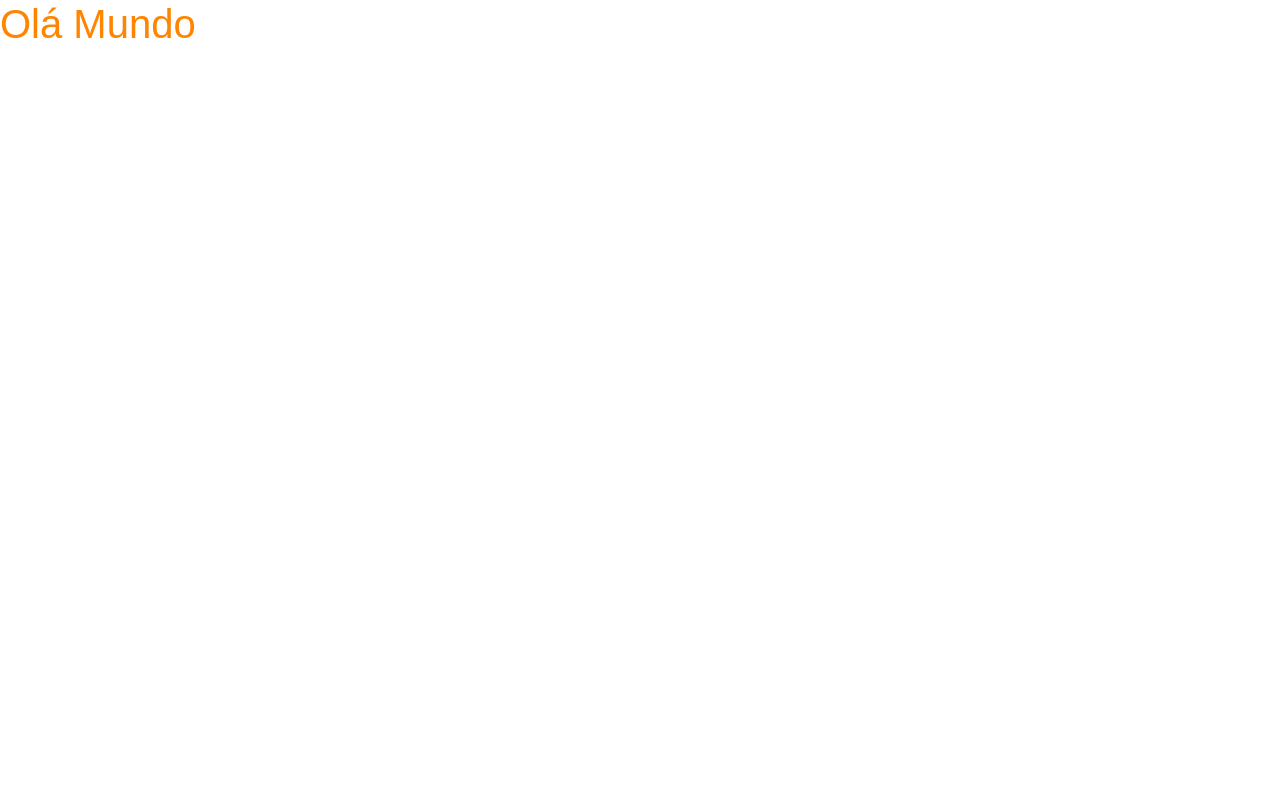
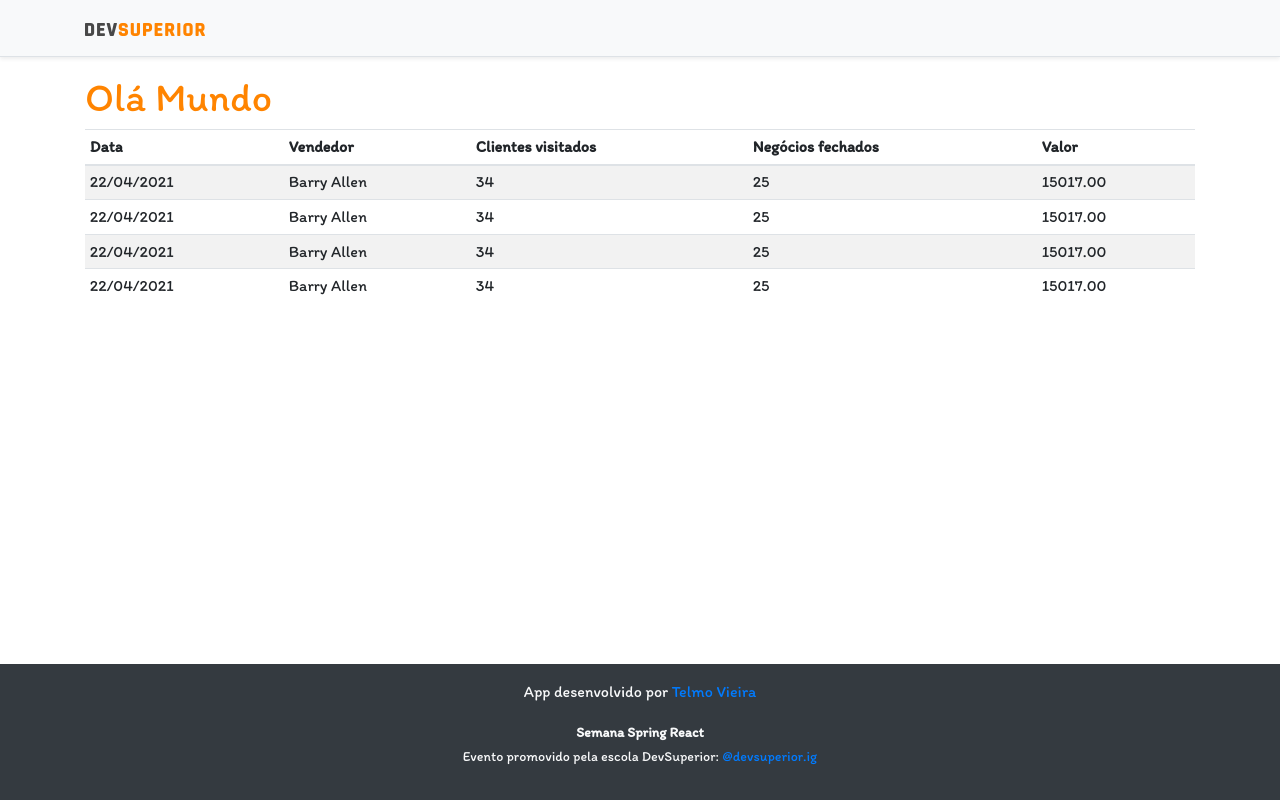
Before and after one commit to telmoVieira/projecto-sds3, a React (Create React App) app in the folder frontend/: page / in a window 1280 px wide. Built offline with nearby package versions, Linux system fonts and the light colour scheme.

Commit message:
Basic static components

```diff
--- a/frontend/src/App.tsx
+++ b/frontend/src/App.tsx
@@ -1,8 +1,19 @@
+import NavBar from "components/Navbar";
+import Footer from "components/Footer";
+import DataTable from "components/DataTable";
+
 function App() {
   return (
-    <div>
-      <h1 className="text-primary">Olá Mundo</h1>
-    </div>
+    <>
+      <NavBar />
+      <div className="container">
+        <h1 className="text-primary">Olá Mundo</h1>
+        <DataTable />
+      </div>
+
+      <Footer />
+
+    </>
   );
 }
 
--- a/frontend/src/assets/css/styles.css
+++ b/frontend/src/assets/css/styles.css
@@ -1,11 +1,12 @@
 @import url('https://fonts.googleapis.com/css2?family=Itim&display=swap');
 :root {
     --color-primary: #FF8400;
+    --color-error: red;
 }
 
 html, body {
     height: 100%;
-    font-family: "Ubuntu", sans-serif;
+    font-family: "Itim", sans-serif;
 }
 
 #root {
--- /dev/null
+++ b/frontend/src/components/DataTable/index.tsx
@@ -0,0 +1,50 @@
+
+function DataTable() {
+    return (
+       <div className="table-responsive">
+    <table className="table table-striped table-sm">
+        <thead>
+            <tr>
+                <th>Data</th>
+                <th>Vendedor</th>
+                <th>Clientes visitados</th>
+                <th>Negócios fechados</th>
+                <th>Valor</th>
+            </tr>
+        </thead>
+        <tbody>
+            <tr>
+                <td>22/04/2021</td>
+                <td>Barry Allen</td>
+                <td>34</td>
+                <td>25</td>
+                <td>15017.00</td>
+            </tr>
+            <tr>
+                <td>22/04/2021</td>
+                <td>Barry Allen</td>
+                <td>34</td>
+                <td>25</td>
+                <td>15017.00</td>
+            </tr>
+            <tr>
+                <td>22/04/2021</td>
+                <td>Barry Allen</td>
+                <td>34</td>
+                <td>25</td>
+                <td>15017.00</td>
+            </tr>
+            <tr>
+                <td>22/04/2021</td>
+                <td>Barry Allen</td>
+                <td>34</td>
+                <td>25</td>
+                <td>15017.00</td>
+            </tr>
+        </tbody>
+    </table>
+</div>
+    );
+}
+
+export default DataTable;
--- /dev/null
+++ b/frontend/src/components/Footer/index.tsx
@@ -0,0 +1,14 @@
+
+function Footer() {
+    return (
+        <footer className="footer mt-auto py-3 bg-dark">
+            <div className="container">
+                <p className="text-light">App desenvolvido por <a href="https://www.linkedin.com/in/telmo-vieira-7a3b39141/" target="_blank" rel="noreferrer">Telmo Vieira</a></p>
+                <p className="text-light"><small><strong>Semana Spring React</strong><br />
+            Evento promovido pela escola DevSuperior: <a href="https://instagram.com/devsuperior.ig" target="_blank" rel="noreferrer">@devsuperior.ig</a></small></p>
+            </div>
+        </footer>
+    );
+}
+
+export default Footer;
--- /dev/null
+++ b/frontend/src/components/Navbar/index.tsx
@@ -0,0 +1,16 @@
+import ImgDsDark from 'assets/img/ds-dark.svg';
+function NavBar() {
+    return (
+        <div>
+            <div className="d-flex flex-column flex-md-row align-items-center p-3 px-md-4 mb-3 bg-light border-bottom shadow-sm">
+                <div className="container">
+                    <nav className="my-2 my-md-0 mr-md-3">
+                        <img src={ImgDsDark} alt="DevSuperior" width="120" />
+                    </nav>
+                </div>
+            </div>
+        </div>
+    );
+}
+
+export default NavBar;
```
Also changed, not shown: frontend/src/assets/img/ds-dark.svg (added).
